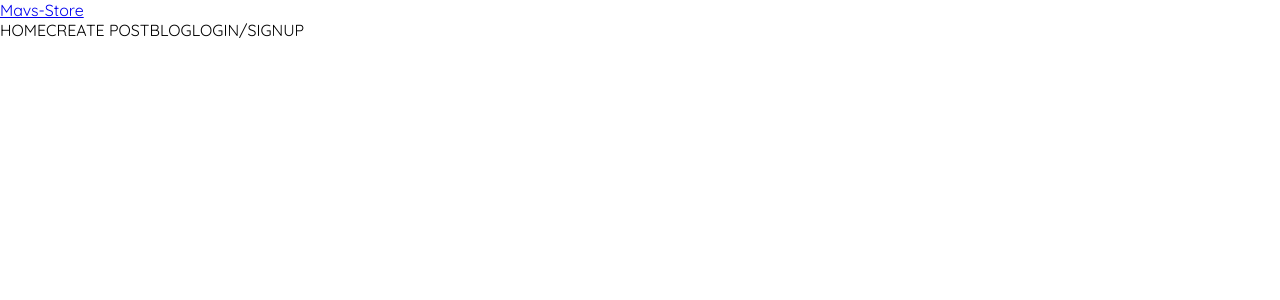
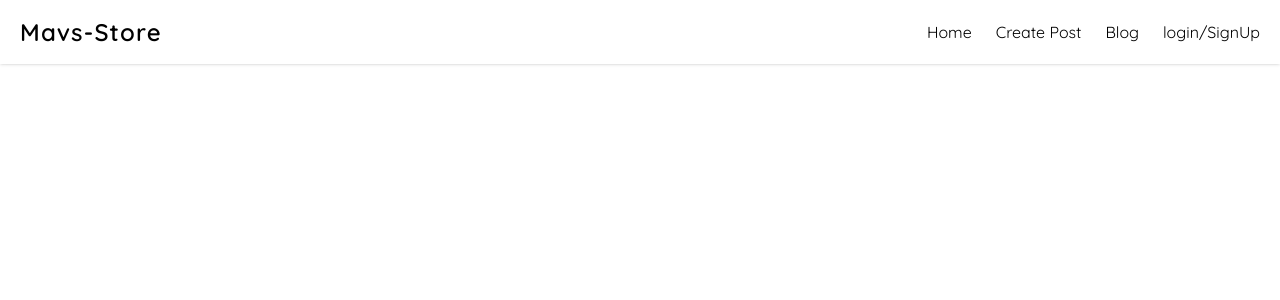
Before and after one commit to MavDavis/dashboard-interview, a Vue app: page / in a window 1280 px wide. Shown: the top 300 px of the page. Built offline with nearby package versions, Linux system fonts and the light colour scheme.

Commit message:
side bar completed

```diff
--- a/package.json
+++ b/package.json
@@ -7,8 +7,11 @@
     "build": "vue-cli-service build"
   },
   "dependencies": {
+    "autoprefixer": "^10",
     "core-js": "^3.8.3",
     "firebase": "^9.9.3",
+    "postcss": "^8",
+    "tailwindcss": "^3",
     "vue": "^3.2.13",
     "vue-router": "^4.0.3",
     "vuex": "^4.0.0"
@@ -19,6 +22,7 @@
     "@vue/cli-plugin-vuex": "~5.0.0",
     "@vue/cli-service": "~5.0.0",
     "sass": "^1.32.7",
-    "sass-loader": "^12.0.0"
+    "sass-loader": "^12.0.0",
+    "vue-cli-plugin-tailwind": "~3.0.0"
   }
 }
--- /dev/null
+++ b/postcss.config.js
@@ -0,0 +1,6 @@
+module.exports = {
+  plugins: {
+    tailwindcss: {},
+    autoprefixer: {}
+  }
+}
--- a/public/index.html
+++ b/public/index.html
@@ -4,8 +4,8 @@
     <meta charset="utf-8">
     <meta http-equiv="X-UA-Compatible" content="IE=edge">
     <meta name="viewport" content="width=device-width,initial-scale=1.0">
-    <link rel="icon" href="<%= BASE_URL %>favicon.ico">
-    <title><%= htmlWebpackPlugin.options.title %></title>
+    <link rel="stylesheet" href="https://cdnjs.cloudflare.com/ajax/libs/font-awesome/6.2.0/css/all.min.css" integrity="sha512-xh6O/CkQoPOWDdYTDqeRdPCVd1SpvCA9XXcUnZS2FmJNp1coAFzvtCN9BmamE+4aHK8yyUHUSCcJHgXloTyT2A==" crossorigin="anonymous" referrerpolicy="no-referrer" />
+    <title>Mavs-Blog</title>
   </head>
   <body>
     <noscript>
--- a/src/App.vue
+++ b/src/App.vue
@@ -30,6 +30,7 @@ export default {
   padding: 0;
   box-sizing: border-box;
   font-family: "Quicksand", sans-serif;
+  transition:0.2s ease;
 }
 
 .app {
--- /dev/null
+++ b/src/assets/tailwind.css
@@ -0,0 +1,5 @@
+@tailwind base;
+
+@tailwind components;
+
+@tailwind utilities;
--- a/src/components/navbar.vue
+++ b/src/components/navbar.vue
@@ -1,28 +1,147 @@
 <template>
   <header>
-    <nav class="container">
-      <div class="logo">
-        <router-link class="header" :to="{ name: 'Home' }"
+    <nav
+      class="flex w-full justify-between items-center px-5 shadow py-4 fixed"
+      v-if="!mobileScreen"
+    >
+      <div class="logo flex w-1/2">
+        <router-link
+          class="text-2xl font-semibold tracking-wider"
+          :to="{ name: 'Home' }"
           >Mavs-Store</router-link
         >
       </div>
-      <div class="links">
-        <router-link class="link" :to="{ name: 'Home' }">Home</router-link>
-        <router-link class="link" :to="{ name: 'About' }"
-          >Create Post</router-link
+      <div class="flex w-1/2">
+        <div class="flex w-full items-center justify-end">
+          <router-link class="button hover:text-green" :to="{ name: 'Home' }"
+            >Home</router-link
+          >
+          <router-link
+            class="button ml-6 hover:text-green"
+            :to="{ name: 'Home' }"
+            >Create Post</router-link
+          >
+          <router-link
+            class="button mx-6 hover:text-green"
+            :to="{ name: 'Home' }"
+            >Blog</router-link
+          >
+          <router-link class="button hover:text-green" :to="{ name: 'Home' }"
+            >login/SignUp</router-link
+          >
+        </div>
+      </div>
+    </nav>
+    <nav
+      v-if="mobileScreen"
+      class="flex w-full justify-between items-center px-5 shadow py-4 fixed"
+    >
+      <div class="logo flex w-1/2">
+        <router-link
+          class="text-2xl font-semibold tracking-wider"
+          :to="{ name: 'Home' }"
+          >Mavs-Blogs</router-link
         >
-        <router-link class="link" :to="{ name: 'Home' }">Blog</router-link>
-        <router-link class="link" :to="{ name: 'Home' }"
-          >login/SignUp</router-link
+      </div>
+      <div class="flex w-1/2">
+        <div
+          class="flex w-full justify-end items-center button"
+          @click="toggleMobileScreenOpened"
         >
+          <i v-if="!mobileScreenOpened" class="fas fa-bars"></i>
+
+          <i v-if="mobileScreenOpened" class="fas fa-times"></i>
+        </div>
+        <transition name="mobile-nav">
+          <div
+            v-if="mobileScreenOpened"
+            style="height: 100vh"
+            class="
+             mobileNav
+              bg-black
+              h-full
+              flex flex-col
+              text-white
+              left-0
+              top-0
+              fixed
+              shadow
+              px-4
+            "
+          >
+            <router-link
+              class="button my-6 hover:text-green"
+              :to="{ name: 'Home' }"
+              >Home</router-link
+            >
+            <router-link class="button hover:text-green" :to="{ name: 'Home' }"
+              >Create Post</router-link
+            >
+            <router-link
+              class="button my-6 hover:text-green"
+              :to="{ name: 'Home' }"
+              >Blog</router-link
+            >
+            <router-link class="button hover:text-green" :to="{ name: 'Home' }"
+              >login/SignUp</router-link
+            >
+          </div>
+        </transition>
       </div>
     </nav>
   </header>
 </template>
 
 <script>
-export default {};
+export default {
+  data() {
+    return {
+      mobileScreen: null,
+      mobileScreenOpened: null,
+      screenwidth: null,
+    };
+  },
+  mounted(){
+    if (window.innerWidth < 850) {
+        this.mobileScreen = true;
+
+      } else {
+        this.mobileScreen = false;
+      }}
+,
+  created() {
+    window.addEventListener("resize", this.checkForScreenWidth);
+  },
+  methods: {
+    toggleMobileScreenOpened() {
+      this.mobileScreenOpened = !this.mobileScreenOpened;
+    },
+    checkForScreenWidth() {
+      if (window.innerWidth < 850) {
+        this.mobileScreen = true;
+
+      } else {
+        this.mobileScreen = false;
+      }
+    },
+  },
+};
 </script>
 
 <style lang="scss" scoped>
+  .mobileNav{
+    min-width:250px;
+  }
+  *{
+    transition: all 1s ease;
+  }
+  .mobile-nav-enter{
+    transform: translateX(0);
+  }
+  .mobile-nav-enter-to{
+    transform: translateX(100px);
+  }
+  .mobile-nav-leave-to{
+    transform: translateX(-250px);
+  }
 </style>
--- a/src/main.js
+++ b/src/main.js
@@ -2,5 +2,6 @@ import { createApp } from 'vue'
 import App from './App.vue'
 import router from './router'
 import store from './store'
+import './assets/tailwind.css'
 
 createApp(App).use(store).use(router).mount('#app')
--- /dev/null
+++ b/tailwind.config.js
@@ -0,0 +1,24 @@
+module.exports = {
+    purge: {
+        content: ["./public/**/*.html", "./src/**/*.vue"],
+    },
+    darkmode: false,
+    theme: {
+      container:{
+        center:true
+      },
+        extend: {
+          colors:{
+            'green':'#1DB954',
+
+            'dark':'#121212',
+            'light':'#282828',
+            'lightest':'#ccc',
+            'darkest':'#191414'
+          }
+        },
+
+    },
+
+    plugins: [],
+  };
```
Also changed, not shown: 1 other file (tests, documents, lock files or other folders).
